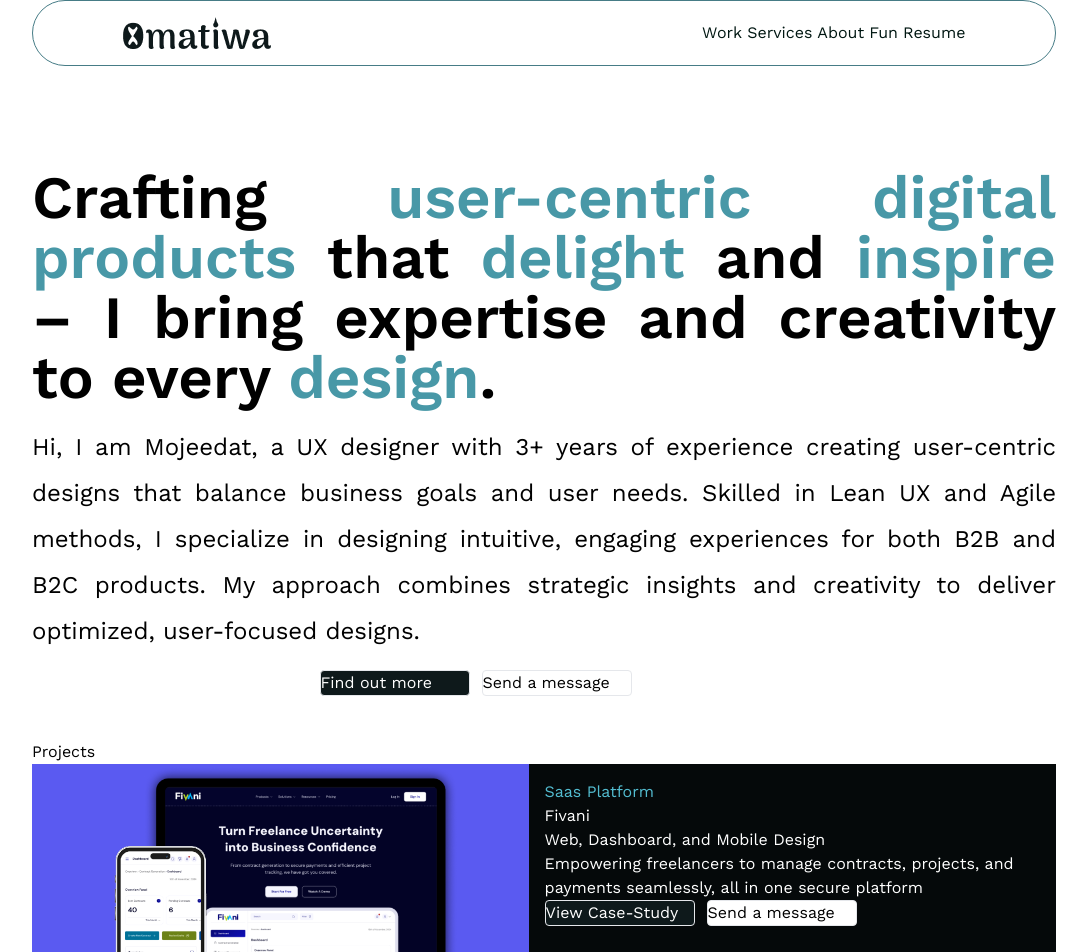
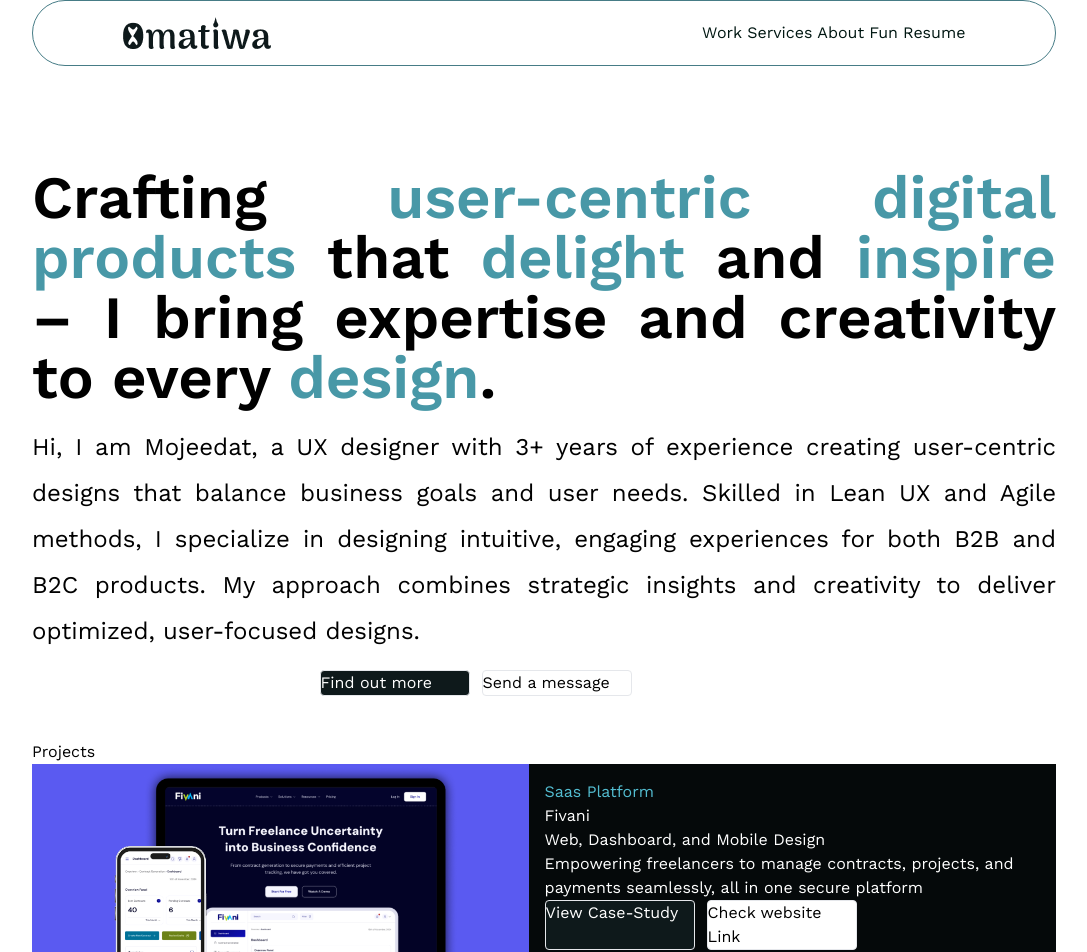
Before and after one commit to teslyym/Omatiwaa, a React (Vite) app: page / in a window 1280 px wide. Shown: the top 952 px of the page, without its empty margins (96-1183 px from the left). Built offline with nearby package versions, Linux system fonts and the light colour scheme; a web font is replaced by a local one.

Commit message:
home bug fix

```diff
--- a/src/Pages/Home.jsx
+++ b/src/Pages/Home.jsx
@@ -63,7 +63,7 @@ const Home = () => {
                   </Link>
                 </div>
                 <div className=" bg-[white] items-center align-middle text-black rounded border w-[150px]">
-                  <Link to={"/resume"}>Send a message</Link>
+                  <Link to={"/resume"}>Check website Link</Link>
                 </div>
               </div>
             </div>
```
